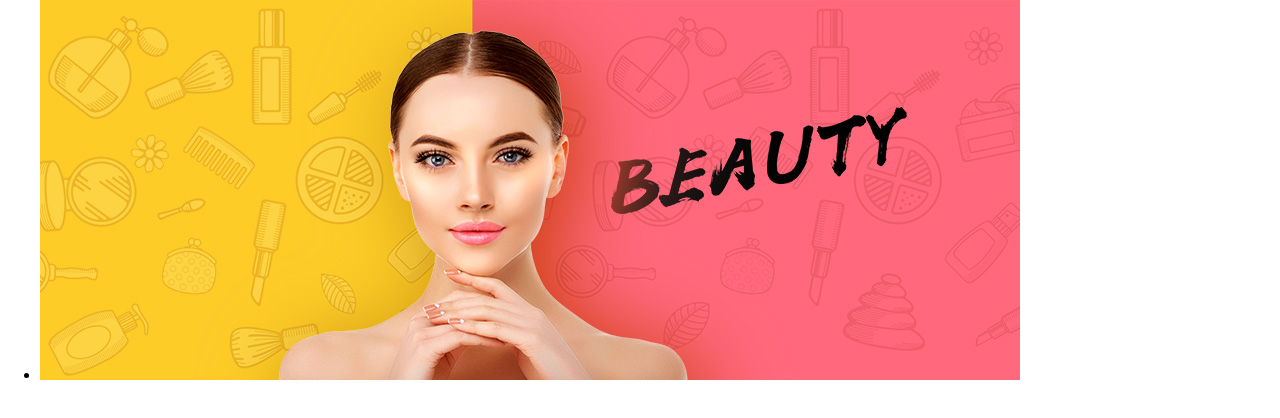
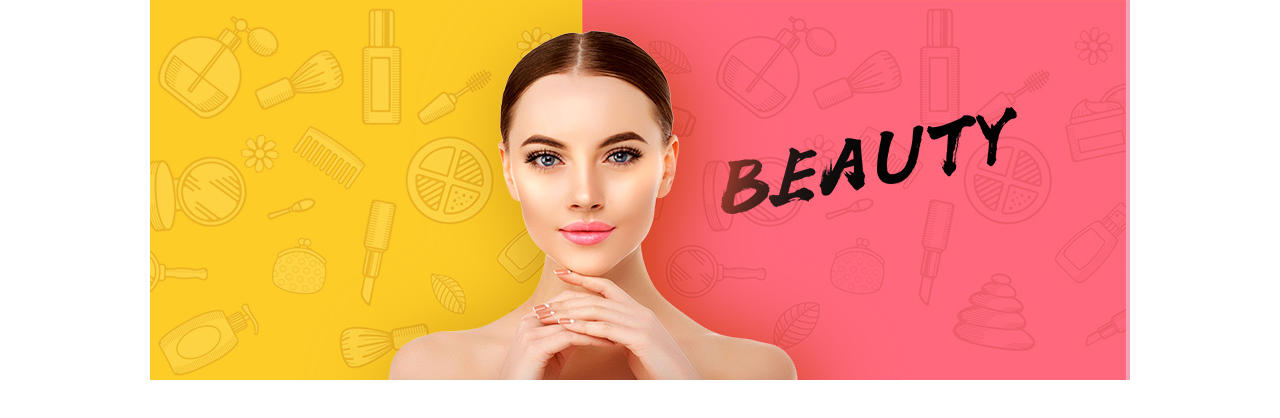
Before and after one commit to rajnish93/carousel-slider, a React (Create React App) app: page / in a window 1280 px wide. Shown: the top 418 px of the page. Built offline with nearby package versions, Linux system fonts and the light colour scheme.

Commit message:
Style the Slider

```diff
--- a/src/styles.css
+++ b/src/styles.css
@@ -4,3 +4,29 @@
 .App {
   text-align: center;
 }
+.swiper-container {
+  width: 980px;
+  height: 380px;
+  max-width: 10000px;
+}
+.swiper-wrapper {
+  padding-inline-start: 0;
+}
+.swiper-slide {
+  text-align: center;
+  font-size: 18px;
+  background: #fff;
+  /* Center slide text vertically */
+  display: -webkit-box;
+  display: -ms-flexbox;
+  display: -webkit-flex;
+  display: flex;
+  -webkit-box-pack: center;
+  -ms-flex-pack: center;
+  -webkit-justify-content: center;
+  justify-content: center;
+  -webkit-box-align: center;
+  -ms-flex-align: center;
+  -webkit-align-items: center;
+  align-items: center;
+}
```
